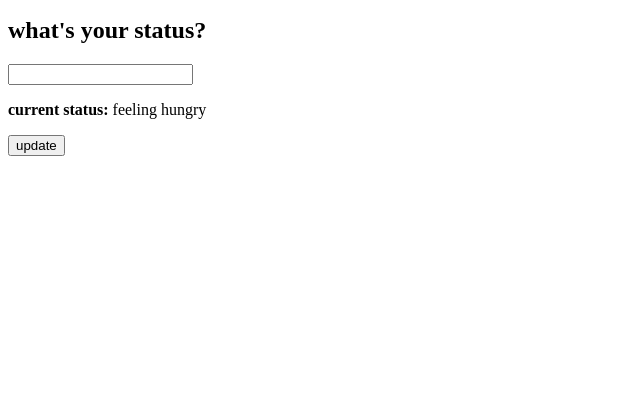
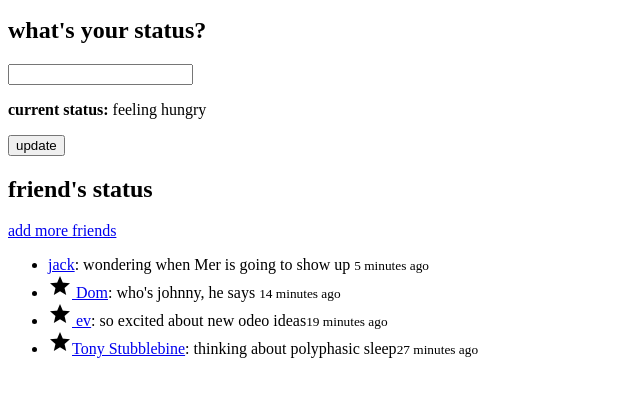
Before and after one commit to hannasophian/html-twitter-base, a website: page index.html in a window 1280 px wide. Shown: the part 88-484 px from the top of the page, without its empty margins (0-640 px from the left). Drawn offline with Linux system fonts and the light colour scheme.

Commit message:
Added friends status

```diff
--- a/index.html
+++ b/index.html
@@ -2,6 +2,8 @@
 <html lang="en">
   <head>
     <title>Dashboard - twitter</title>
+    <link href="https://fonts.googleapis.com/icon?family=Material+Icons"
+    rel="stylesheet">
   </head>
   <body>
     <!-- put your content below -->
@@ -23,6 +25,17 @@
         <p><b>current status:</b> feeling hungry</p>
         <button type="button">update</button>
       </section>
+      <!-- Friends' Status -->
+      <section>
+        <h2>friend's status</h2>
+        <p><a href="#">add more friends</a></p>
+        <ul>
+          <li><a href = "#"> jack</a>: wondering when Mer is going to show up <small>5 minutes ago</small></li>
+          <li><span class="material-icons">star</span><a href = "#"> Dom</a>: who's johnny, he says <small>14 minutes ago</small></li>
+          <li><span class="material-icons">star</span><a href = "#"> ev</a>: so excited about new odeo ideas<small>19 minutes ago</small></li>
+          <li><span class="material-icons">star</span><a href = "#">Tony Stubblebine</a>: thinking about polyphasic sleep<small>27 minutes ago</small></li>
+        </ul>
+      </section>
     </main>
   </body>
 </html>
```
